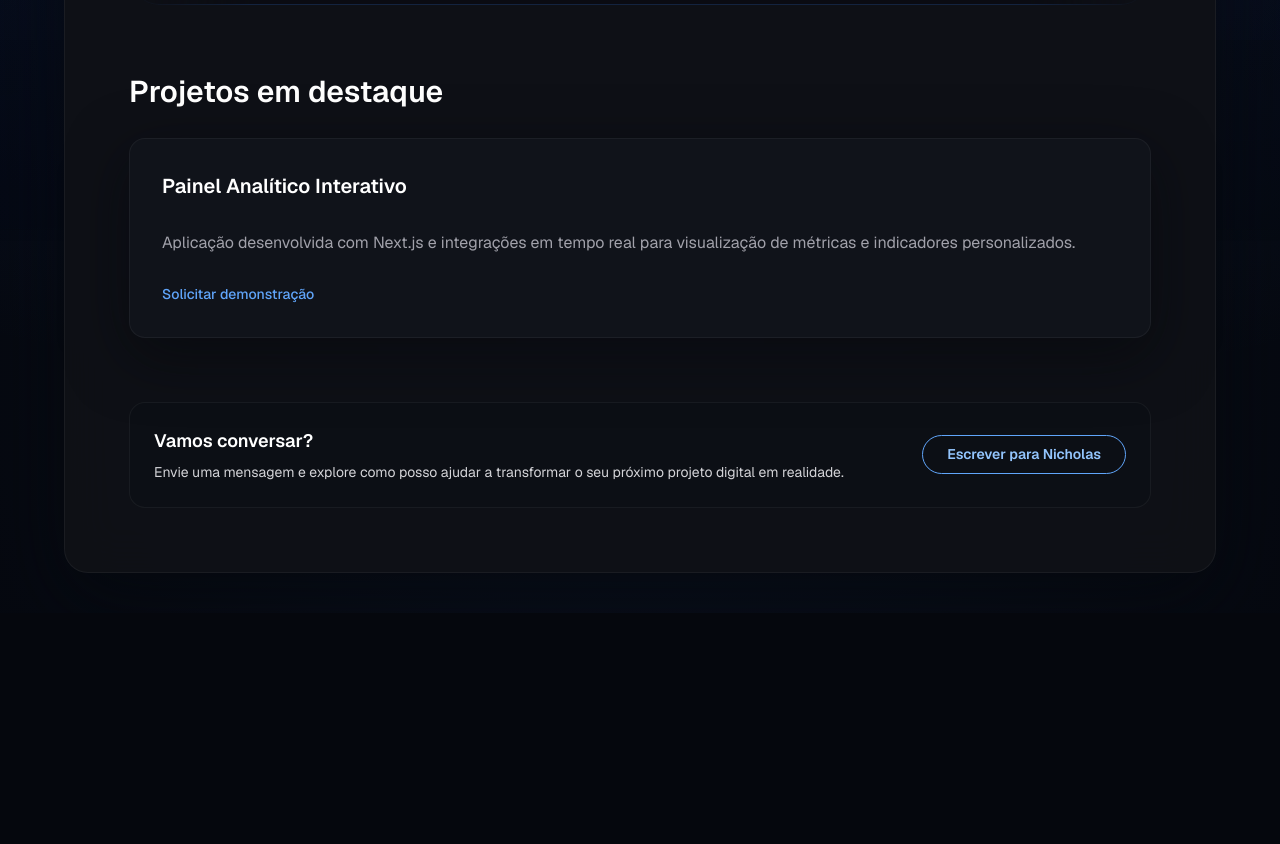
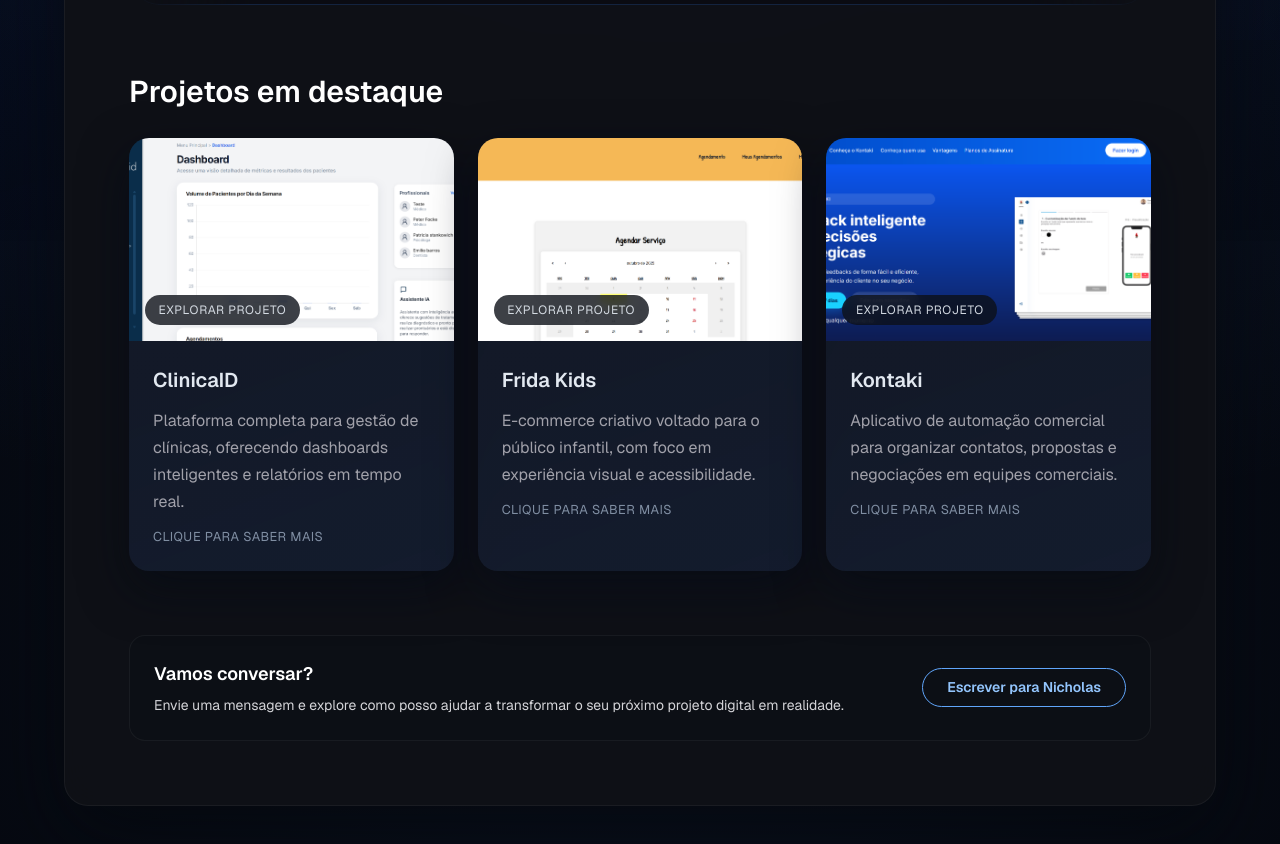
Before and after one commit to nicholasfocke/PortfolioNicholas, a Next.js app: page / in a window 1280 px wide. Shown: the part 760-1604 px from the top of the page. Before the commit the page ends 1373 px from the top, so only its background shows below. Built offline with nearby package versions, Linux system fonts and the light colour scheme.

Commit message:
Add interactive featured project cards

```diff
--- a/src/app/page.module.css
+++ b/src/app/page.module.css
@@ -434,33 +434,93 @@
 .projectsGrid {
   display: grid;
   gap: 1.5rem;
+  grid-template-columns: repeat(auto-fit, minmax(240px, 1fr));
 }
 
 /* Cartão individual do projeto. */
 .projectCard {
-  border-radius: 1rem;
-  border: 1px solid rgba(255, 255, 255, 0.05);
-  background-color: #10131a;
-  padding: 2rem;
-  box-shadow: 0 18px 60px rgba(5, 7, 13, 0.55);
-  transition: transform 0.2s ease;
+  position: relative;
+  display: flex;
+  flex-direction: column;
+  align-items: stretch;
+  border: none;
+  border-radius: 1.25rem;
+  overflow: hidden;
+  background: linear-gradient(160deg, rgba(19, 24, 37, 0.95), rgba(22, 33, 56, 0.7));
+  padding: 0;
+  text-align: left;
+  cursor: pointer;
+  box-shadow: 0 18px 48px rgba(5, 10, 22, 0.6);
+  transition: transform 0.35s ease, box-shadow 0.35s ease;
+}
+
+.projectCard:focus-visible {
+  outline: 2px solid rgba(96, 165, 250, 0.8);
+  outline-offset: 3px;
 }
 
 .projectCard:hover {
+  transform: translateY(-6px);
+  box-shadow: 0 24px 65px rgba(15, 32, 66, 0.65);
+}
+
+.projectMedia {
+  position: relative;
+  width: 100%;
+  aspect-ratio: 16 / 10;
+  overflow: hidden;
+  isolation: isolate;
+}
+
+.projectImage {
+  object-fit: cover;
+  transform: scale(1.02);
+  transition: transform 0.45s ease;
+}
+
+.projectCard:hover .projectImage {
+  transform: scale(1.1);
+}
+
+.projectTag {
+  position: absolute;
+  bottom: 1rem;
+  left: 1rem;
+  display: inline-flex;
+  align-items: center;
+  gap: 0.35rem;
+  border-radius: 9999px;
+  background: rgba(13, 17, 24, 0.8);
+  padding: 0.35rem 0.85rem;
+  font-size: 0.75rem;
+  letter-spacing: 0.05em;
+  color: rgba(226, 232, 240, 0.92);
+  text-transform: uppercase;
+  backdrop-filter: blur(6px);
+  transition: transform 0.35s ease, opacity 0.35s ease;
+}
+
+.projectCard:hover .projectTag {
   transform: translateY(-4px);
+}
+
+.projectContent {
+  display: flex;
+  flex-direction: column;
+  gap: 0.75rem;
+  padding: 1.5rem;
 }
 
 /* Título do projeto. */
 .projectTitle {
   font-size: 1.25rem;
   font-weight: 600;
+  color: rgb(226 232 240);
 }
 
 /* Descrição do projeto. */
 .projectDescription {
-  margin-top: 1rem;
-  margin-bottom: 1rem;
-  font-size: 0.875rem;
+  font-size: 0.9rem;
   line-height: 1.7;
   color: rgb(161 161 170);
 }
@@ -471,19 +531,99 @@
   }
 }
 
-/* Link de ação do projeto. */
-.projectLink {
+.projectHint {
+  margin-top: auto;
+  font-size: 0.8rem;
+  color: rgba(148, 163, 184, 0.85);
+  letter-spacing: 0.04em;
+  text-transform: uppercase;
+}
+
+.projectModalOverlay {
+  position: fixed;
+  inset: 0;
+  display: flex;
+  align-items: center;
+  justify-content: center;
+  padding: 1.5rem;
+  background: rgba(2, 6, 15, 0.7);
+  backdrop-filter: blur(6px);
+  z-index: 40;
+}
+
+.projectModal {
+  width: min(520px, 100%);
+  display: flex;
+  flex-direction: column;
+  gap: 1.5rem;
+  border-radius: 1.25rem;
+  border: 1px solid rgba(96, 165, 250, 0.2);
+  background: linear-gradient(160deg, rgba(13, 16, 24, 0.95), rgba(12, 21, 38, 0.9));
+  padding: 1.75rem;
+  box-shadow: 0 40px 90px rgba(8, 12, 24, 0.6);
+  color: rgb(226 232 240);
+}
+
+.projectModalHeader {
+  display: flex;
+  align-items: center;
+  justify-content: space-between;
+  gap: 1rem;
+}
+
+.projectModalTitle {
+  font-size: 1.4rem;
+  font-weight: 600;
+  margin: 0;
+}
+
+.projectModalClose {
+  border: none;
+  border-radius: 9999px;
+  width: 2rem;
+  height: 2rem;
   display: inline-flex;
   align-items: center;
-  font-size: 0.875rem;
-  font-weight: 500;
-  color: rgb(96 165 250);
-  text-decoration: none;
-  transition: color 0.2s ease;
+  justify-content: center;
+  background: rgba(30, 41, 59, 0.75);
+  color: rgb(148 163 184);
+  cursor: pointer;
+  transition: background 0.2s ease, color 0.2s ease;
 }
 
-.projectLink:hover {
-  color: rgb(59 130 246);
+.projectModalClose:hover {
+  background: rgba(59, 130, 246, 0.2);
+  color: rgb(191 219 254);
+}
+
+.projectModalBody {
+  font-size: 0.95rem;
+  line-height: 1.7;
+  color: rgb(203 213 225);
+}
+
+.projectModalFooter {
+  display: flex;
+  justify-content: flex-end;
+}
+
+.projectModalLink {
+  display: inline-flex;
+  align-items: center;
+  justify-content: center;
+  border-radius: 9999px;
+  background: linear-gradient(120deg, rgba(59, 130, 246, 0.95), rgba(96, 165, 250, 0.85));
+  padding: 0.65rem 1.4rem;
+  font-size: 0.9rem;
+  font-weight: 600;
+  color: #0b1120;
+  text-decoration: none;
+  transition: transform 0.2s ease, box-shadow 0.2s ease;
+}
+
+.projectModalLink:hover {
+  transform: translateY(-1px);
+  box-shadow: 0 18px 35px rgba(59, 130, 246, 0.35);
 }
 
 /* Seção de contato com layout adaptável. */
--- a/src/app/page.tsx
+++ b/src/app/page.tsx
@@ -1,8 +1,19 @@
+"use client";
+
 // Define o componente principal da página inicial.
 import Image from "next/image";
+import { useState } from "react";
 import styles from "./page.module.css";
 
 export default function Home() {
+  type Project = {
+    title: string;
+    description: string;
+    image: string;
+    link: string;
+    details: string;
+  };
+
   const redesSociais = [
     {
       nome: "GitHub",
@@ -29,6 +40,35 @@ export default function Home() {
     { nome: "Python", icone: "/components/python-svgrepo-com.svg" },
     { nome: "TypeScript", icone: "/components/typescript-svgrepo-com.svg" },
   ];
+
+  const featuredProjects: Project[] = [
+    {
+      title: "ClinicaID",
+      description: "Plataforma completa para gestão de clínicas, oferecendo dashboards inteligentes e relatórios em tempo real.",
+      image: "/images/clinicaid.png",
+      link: "https://example.com/clinicaid",
+      details:
+        "O ClinicaID centraliza o atendimento, cadastros de pacientes e indicadores de performance em um único ambiente integrado.",
+    },
+    {
+      title: "Frida Kids",
+      description: "E-commerce criativo voltado para o público infantil, com foco em experiência visual e acessibilidade.",
+      image: "/images/fridakids.png",
+      link: "https://example.com/fridakids",
+      details:
+        "O projeto Frida Kids conecta marcas e famílias através de catálogos dinâmicos, personalização de produtos e conteúdo editorial.",
+    },
+    {
+      title: "Kontaki",
+      description: "Aplicativo de automação comercial para organizar contatos, propostas e negociações em equipes comerciais.",
+      image: "/images/kontaki.png",
+      link: "https://example.com/kontaki",
+      details:
+        "Kontaki acelera o ciclo de vendas reunindo histórico de interações, funil visual e integrações com ferramentas de CRM.",
+    },
+  ];
+
+  const [selectedProject, setSelectedProject] = useState<Project | null>(null);
 
   return (
     // Container geral com altura mínima da tela e fundo escuro para reproduzir o visual desejado.
@@ -109,21 +149,33 @@ export default function Home() {
             {/* Seção de projetos em destaque localizada dentro do cartão principal. */}
             <section id="projetos" className={styles.projectsSection}>
               <h2 className={styles.projectsTitle}>Projetos em destaque</h2>
-              {/* Grid preparado para expansão futura com mais cartões de projetos. */}
+              {/* Grid preparado para múltiplos cartões de projetos com destaque visual. */}
               <div className={styles.projectsGrid}>
-                {/* Cartão individual de projeto com descrição resumida. */}
-                <article className={styles.projectCard}>
-                  <div className={styles.heroHeadingGroup}>
-                    <h3 className={styles.projectTitle}>Painel Analítico Interativo</h3>
-                    <p className={styles.projectDescription}>
-                      Aplicação desenvolvida com Next.js e integrações em tempo real para visualização de métricas e
-                      indicadores personalizados.
-                    </p>
-                    <a href="#contato" className={styles.projectLink}>
-                      Solicitar demonstração
-                    </a>
-                  </div>
-                </article>
+                {featuredProjects.map((project) => (
+                  <button
+                    key={project.title}
+                    type="button"
+                    className={styles.projectCard}
+                    onClick={() => setSelectedProject(project)}
+                    aria-label={`Ver detalhes do projeto ${project.title}`}
+                  >
+                    <div className={styles.projectMedia}>
+                      <Image
+                        src={project.image}
+                        alt={project.title}
+                        fill
+                        sizes="(max-width: 768px) 100vw, 33vw"
+                        className={styles.projectImage}
+                      />
+                      <span className={styles.projectTag}>Explorar projeto</span>
+                    </div>
+                    <div className={styles.projectContent}>
+                      <h3 className={styles.projectTitle}>{project.title}</h3>
+                      <p className={styles.projectDescription}>{project.description}</p>
+                      <span className={styles.projectHint}>Clique para saber mais</span>
+                    </div>
+                  </button>
+                ))}
               </div>
             </section>
 
@@ -143,6 +195,48 @@ export default function Home() {
           </section>
         </main>
       </div>
+
+      {selectedProject && (
+        <div
+          className={styles.projectModalOverlay}
+          role="dialog"
+          aria-modal="true"
+          aria-labelledby="project-modal-title"
+          onClick={() => setSelectedProject(null)}
+        >
+          <div
+            className={styles.projectModal}
+            onClick={(event) => event.stopPropagation()}
+          >
+            <header className={styles.projectModalHeader}>
+              <h3 id="project-modal-title" className={styles.projectModalTitle}>
+                {selectedProject.title}
+              </h3>
+              <button
+                type="button"
+                className={styles.projectModalClose}
+                onClick={() => setSelectedProject(null)}
+                aria-label="Fechar detalhes do projeto"
+              >
+                ✕
+              </button>
+            </header>
+            <div className={styles.projectModalBody}>
+              <p>{selectedProject.details}</p>
+            </div>
+            <footer className={styles.projectModalFooter}>
+              <a
+                href={selectedProject.link}
+                target="_blank"
+                rel="noreferrer"
+                className={styles.projectModalLink}
+              >
+                Acessar projeto
+              </a>
+            </footer>
+          </div>
+        </div>
+      )}
     </div>
   );
 }
```
